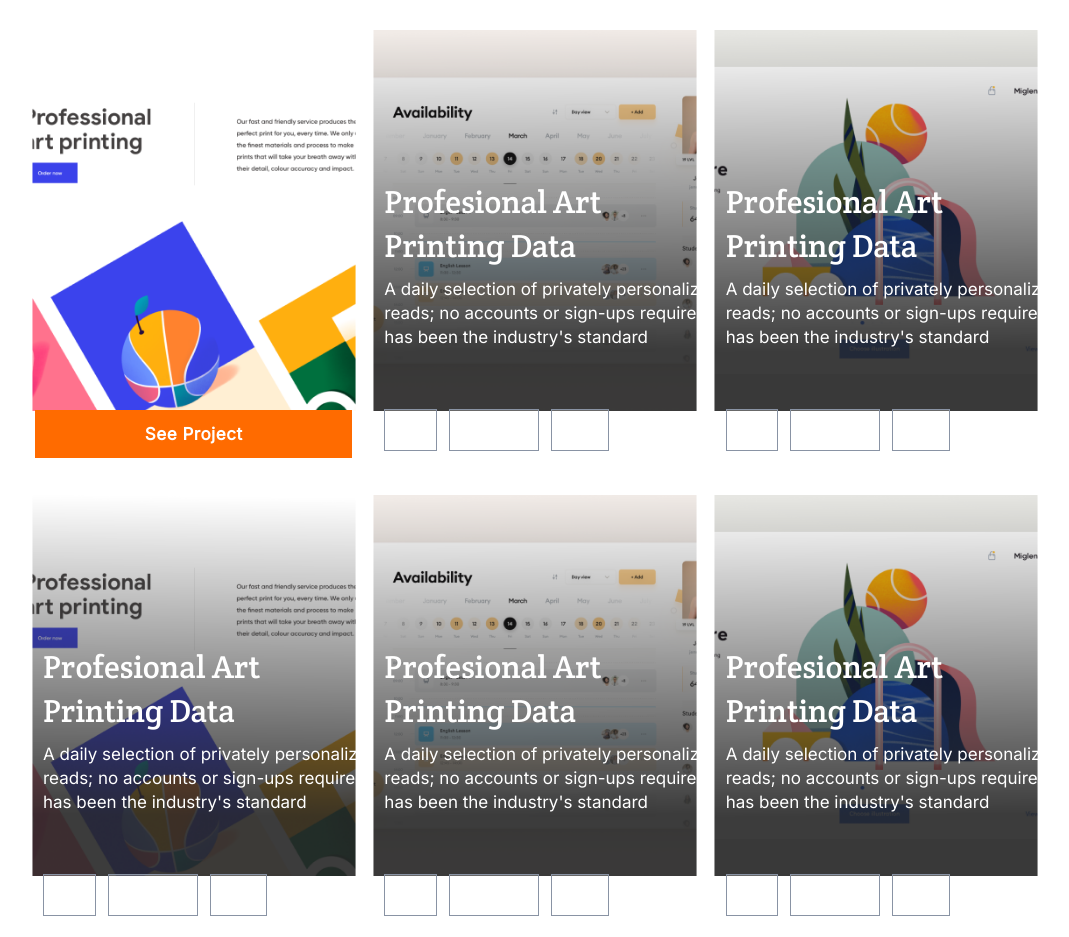
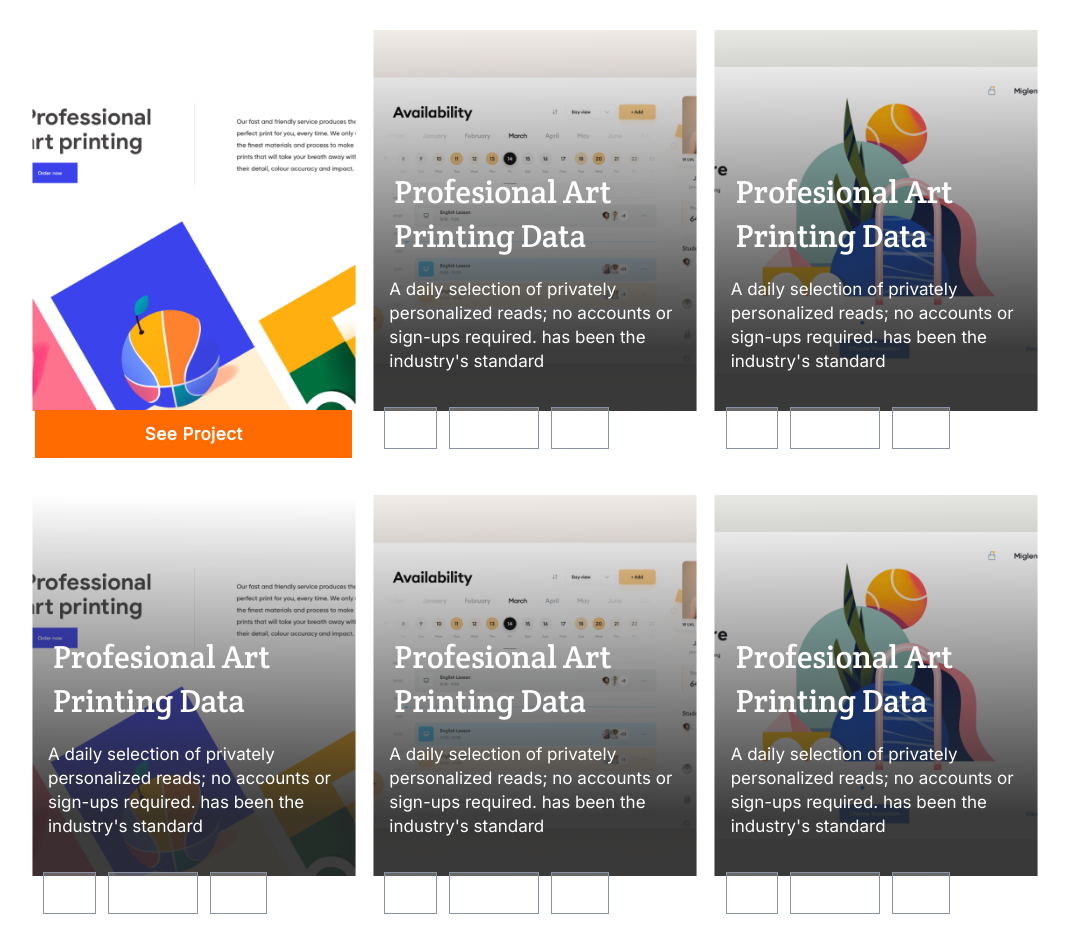
Before and after one commit to abreham1222/My-portfolio, a website: page index.html in a window 1280 px wide. Shown: the part 1640-2577 px from the top of the page, without its empty margins (127-1196 px from the left). Drawn offline with Linux system fonts and the light colour scheme.

Commit message:
added  required change

```diff
--- a/style.css
+++ b/style.css
@@ -590,6 +590,7 @@ textarea {
     font-weight: 400;
     font-size: 32px;
     line-height: 44px;
+    padding: 40px 10px;
   }
 
   .daily-selection {
@@ -598,8 +599,7 @@ textarea {
     font-weight: 400;
     font-size: 17px;
     line-height: 24px;
-    width: 100%;
-    height: 72px;
+    padding: 10px 5px;
   }
 
   .pro-tag {
@@ -607,8 +607,7 @@ textarea {
     flex-wrap: wrap;
     margin-right: auto;
     gap: 12px;
-    margin-left: -20px;
-    margin-top: 60px;
+    padding: 20px 40px;
   }
 
   /* ----------------------------------------------------------- */
```
